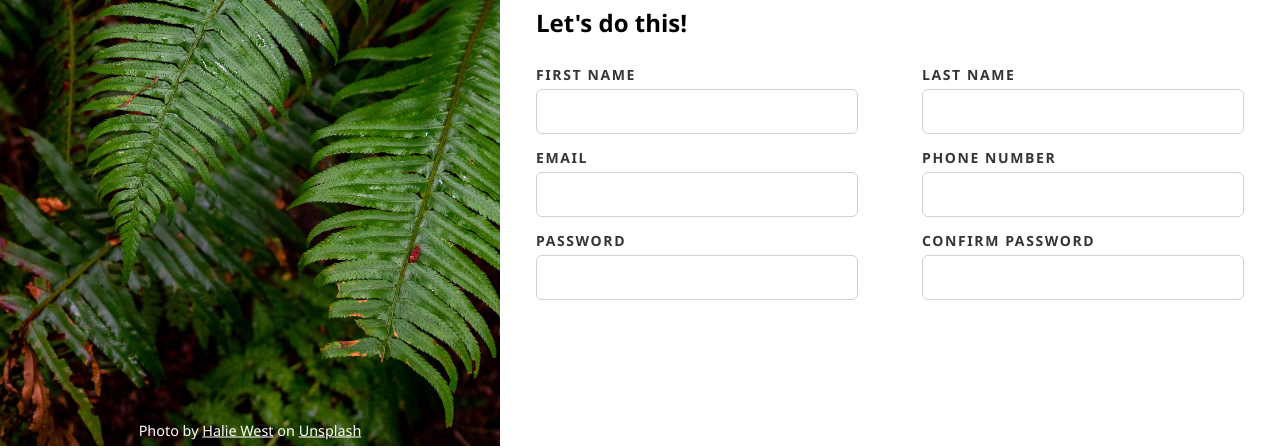
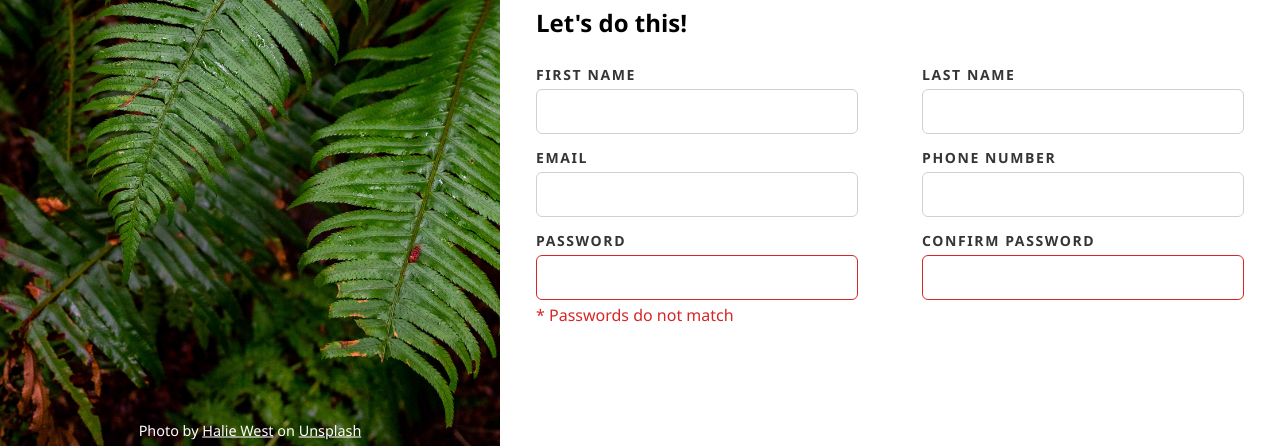
Before and after one commit to hwhuang27/odin-signup, a plain HTML site: page index.html in a window 1280 px wide. Shown: the part 354-802 px from the top of the page. Drawn offline with Linux system fonts and the light colour scheme.

Commit message:
Complete form input validation

```diff
--- a/index.html
+++ b/index.html
@@ -62,12 +62,13 @@
                     <div class="form-row">
                         <div class="col">
                             <label for="password">Password</label><br>
-                            <input type="password" id="password" name="password">
+                            <input type="password" id="password" name="password" class="error" required>
+                            <div class="pw-error-msg">* Passwords do not match</div>
                         </div>
 
                         <div class="col">
                             <label for="confirm-pw">Confirm Password</label><br>
-                            <input type="password" id="confirm-pw" name="confirm-pw">
+                            <input type="password" id="confirm-pw" name="confirm-pw" class="error" required>
                         </div>
                     </div>
                 </fieldset>
--- a/styles.css
+++ b/styles.css
@@ -130,6 +130,17 @@ body{
     /* Add box-shadow here */
 }
 
+.form-area .pw-error-msg{
+    margin-top: 4px;
+    color: rgb(214, 39, 39);
+}
+
+.form-area input:invalid{
+    outline: 0px;
+    border: 1px solid rgb(214, 39, 39);
+}
+
+
 .container-right footer{
     background-color: rgb(239, 239, 239);
     padding: 32px 0 0 48px;
@@ -152,5 +163,4 @@ body{
     text-decoration: none;
     font-weight: bold;
     color: #596D48;
-
 }
```
